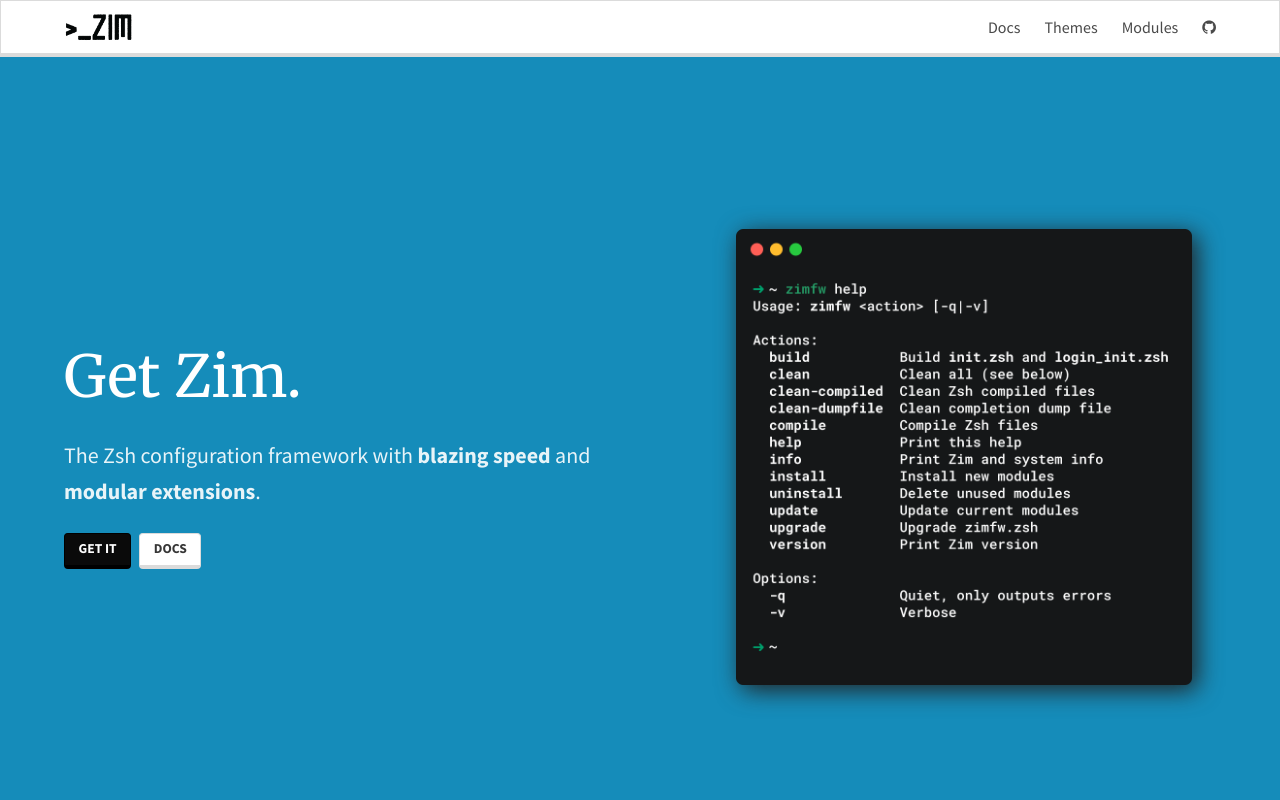
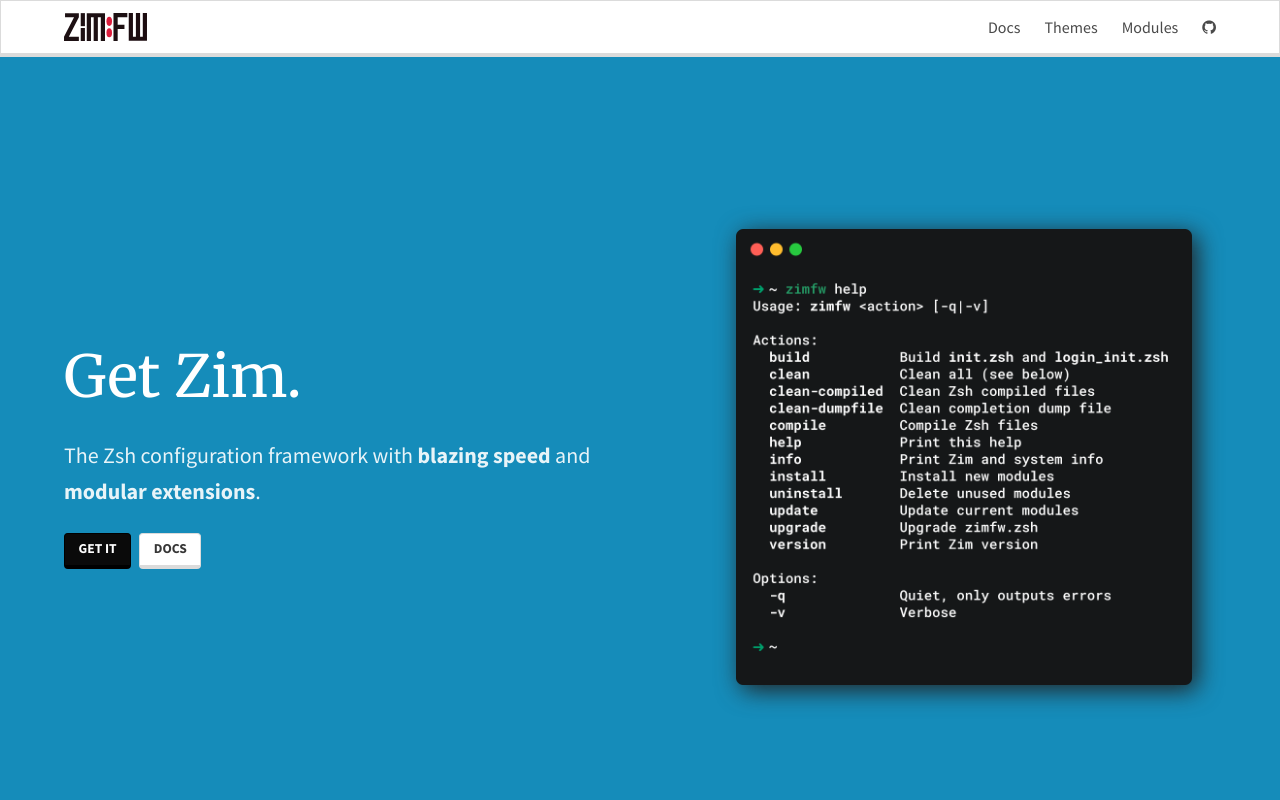
Before and after one commit to zimfw/zimfw.sh, an Eleventy site: page index.njk in a window 1280 px wide. Shown: the top 800 px of the page. Built offline with nearby package versions, Linux system fonts and the light colour scheme; Eleventy itself is replaced by a stand-in of ours; files that its build step writes are made by us from their sources; a script that the page names is missing; what markdown-it-toc-done-right would draw is missing.

Commit message:
Update Logo

```diff
--- a/_includes/navbar.njk
+++ b/_includes/navbar.njk
@@ -2,8 +2,8 @@
 <nav class="navbar" role="navigation" aria-label="main navigation">
   <div class="container">
     <div class="navbar-brand">
-      <a class="navbar-item subtitled" href="{{ "/" | url }}">
-        <img src="{{ "/images/logo.png" | url }}" />
+      <a class="navbar-item" href="{{ "/" | url }}">
+        <img src="{{ "/images/logo-full.svg" | url }}" />
       </a>
     </div>
 
```
Also changed, not shown: images/logo-full.svg (added), images/logo-sm-tagline.svg (added), images/logo-sm.svg (added), images/logo.png (deleted).
